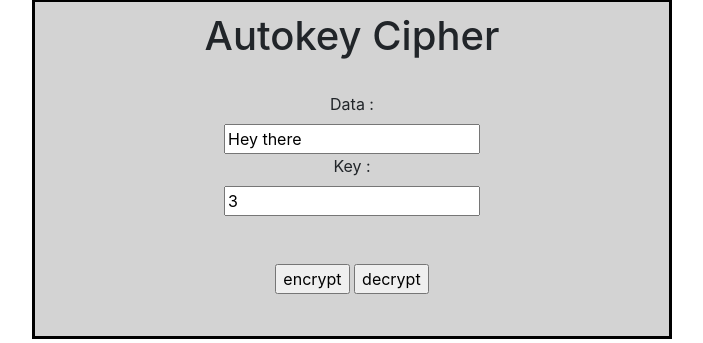
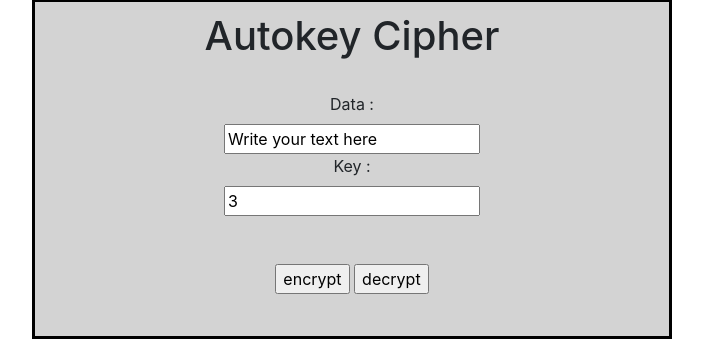
Before and after one commit to RishabhBhatt19247/Symmetric-key-cryptography, a Django app: template templates/Autokey.html in a window 1280 px wide. Shown: the part 629-972 px from the top of the page, without its empty margins (288-991 px from the left). Run offline with Django 3.2, Linux system fonts and the light colour scheme; the template is opened without the code that fills it, so the values that code supplies are empty; some libraries are stand-ins or nearby versions.

Commit message:
Update Autokey.html

```diff
--- a/templates/Autokey.html
+++ b/templates/Autokey.html
@@ -153,7 +153,12 @@
         {% csrf_token %}
         <div class="div">
           <label for="Data">Data :</label><br />
-          <input type="text" id="Data" name="Data" value="Hey there" /><br />
+          <input
+            type="text"
+            id="Data"
+            name="Data"
+            value="Write your text here"
+          /><br />
           <label for="Key">Key :</label><br />
           <input type="text" id="Key" name="Key" value="3" />
         </div>
```
